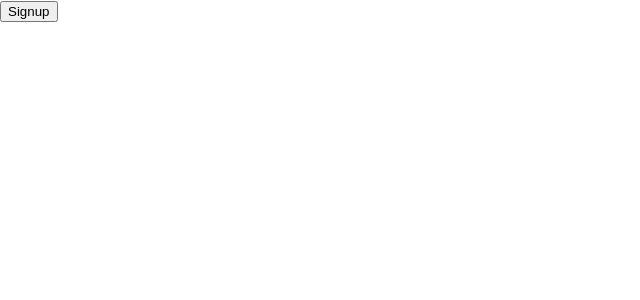
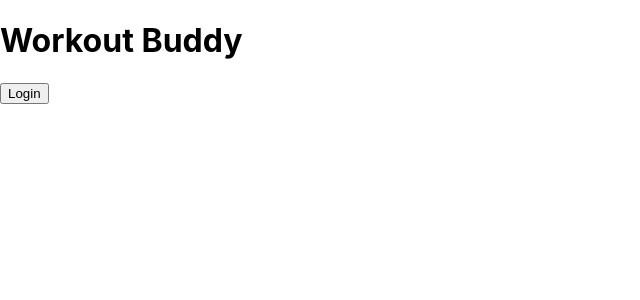
Before and after one commit to nolanshirley/workoutbuddyclient, a React (Create React App) app: page / in a window 1280 px wide. Shown: the top 300 px of the page, without its empty margins (0-640 px from the left). Built offline with nearby package versions, Linux system fonts and the light colour scheme.

Commit message:
finished signup login functionality

```diff
--- a/src/App.tsx
+++ b/src/App.tsx
@@ -43,6 +43,9 @@ class App extends React.Component {
     render () {
       return (
         <div className="App">
+          <div className="title">
+            <h1> Workout Buddy </h1>
+          </div>
           { !this.state.sessionToken ? <Auth tokenUpdate={this.tokenUpdate} /> : <div>
             <Navbar removeToken={this.removeToken} />
             <Routines currentUser={this.state.currentUser} />
@@ -54,6 +57,4 @@ class App extends React.Component {
 }
 
 
-
-
 export default App;
--- a/src/components/Auth/Auth.tsx
+++ b/src/components/Auth/Auth.tsx
@@ -1,12 +1,12 @@
 import { Component } from 'react';
-import { Button, Modal } from 'reactstrap';
+import { Button, Modal, ModalBody, ModalFooter, FormGroup, Form, Label, Input } from 'reactstrap';
 
 type token = {
     tokenUpdate: (arg1: string, arg2: string) => void // this is how you pass a function down to a child component
 }
 
 type body = {
-    email: any,
+    email: string,
     password: any,
     username: any,
     role: string,
@@ -67,19 +67,61 @@ class Auth extends Component <token, body>  { // <token, {}> throw in the empty
           .then(rObj => this.props.tokenUpdate(rObj.sessionToken, rObj.user.id))
       }
 
-      toggle = () => {
-        this.setState(state => ({ modal: !state.modal}))
+      signupToggle = () => {
+        this.setState(state => ({ modal: !this.state.modal})) // you want to make key value pairs within class components and you can set multiple states within setState
       }
+
 
     render () {
         return (
             <div>
-                <div>
-                    <Button onclick={this.toggle}> Signup </Button>
-                    <Modal isOpen={this.state.modal}>
-
-                    </Modal>
-                </div>
+                <Button id="btn-primary" onClick={this.signupToggle} type="button"> Login </Button>
+                <Modal isOpen={this.state.modal} className="createModal">
+                        <h1> Login </h1>
+                        <Form>
+                            <ModalBody>
+                                <FormGroup>
+                                    <Label htmlFor="email"> Email </Label>
+                                    <br />
+                                    <Input value={this.state.email} onChange={e => this.setState({email: e.target.value})}/>
+                                </FormGroup>
+                                <FormGroup>
+                                    <Label htmlFor="password"> Password </Label>
+                                    <br />
+                                    <Input value={this.state.password} onChange={e => this.setState({password: e.target.value})}/>
+                                </FormGroup>
+                            </ModalBody>
+                            <br />
+                                <Button id="btn-primary" onClick={this.funcLogin} type="button"> Submit </Button>
+                        </Form>
+                        <br />
+                        <div>
+                            <h1> Signup Here! </h1>
+                        </div>
+                        <Form>
+                            <ModalBody>
+                                <FormGroup>
+                                    <Label htmlFor="email"> Email </Label>
+                                    <br />
+                                    <Input value={this.state.email} onChange={e => this.setState({email: e.target.value})}/>
+                                </FormGroup>
+                                <FormGroup>
+                                    <Label htmlFor="password"> Password </Label>
+                                    <br />
+                                    <Input value={this.state.password} onChange={e => this.setState({email: e.target.value})}/>
+                                </FormGroup>
+                                <FormGroup>
+                                    <Label htmlFor="username"> Username </Label>
+                                    <br />
+                                    <Input value={this.state.username} onChange={e => this.setState({username: e.target.value})} />
+                                </FormGroup>
+                            </ModalBody>
+                        </Form>
+                            <br />
+                            <ModalFooter>
+                                <Button id="btn-primary" onClick={this.funcSignup}>Submit</Button>
+                            </ModalFooter>
+                </Modal>
             </div>
         )
     }
--- a/src/components/Navbar/Navbar.tsx
+++ b/src/components/Navbar/Navbar.tsx
@@ -5,17 +5,16 @@ type clearToken = {
     removeToken: () => void
 }
 
-class Navbar extends Component <clearToken, {}> {
+class Navbar extends Component <{}, clearToken> {
 
     constructor(props: clearToken) {
         super(props)
-
     }
 
     render () {
         return (
             <div>
-                <Logout removeToken={this.props.removeToken}/>
+                <Logout clearToken={this.props.removeToken()} />
             </div>
         )
     }
--- a/src/components/Routine/Routines.tsx
+++ b/src/components/Routine/Routines.tsx
@@ -1,7 +1,7 @@
 import { Component } from 'react';
 
 type body = {
-    currentUser: string
+    currentUser: any
 }
 
 type User = {
@@ -20,7 +20,7 @@ class Routines extends Component < body, User > {
     }
 
     toggle = () => {
-        this.setState(state => ({ modal: !state.modal}))
+        this.setState(state => ({ modal: !this.state.modal}))
     }
 
 
```
Also changed, not shown: src/components/Logout/Logout.tsx (+9 -1 lines), 1 other file (tests, documents, lock files or other folders).
